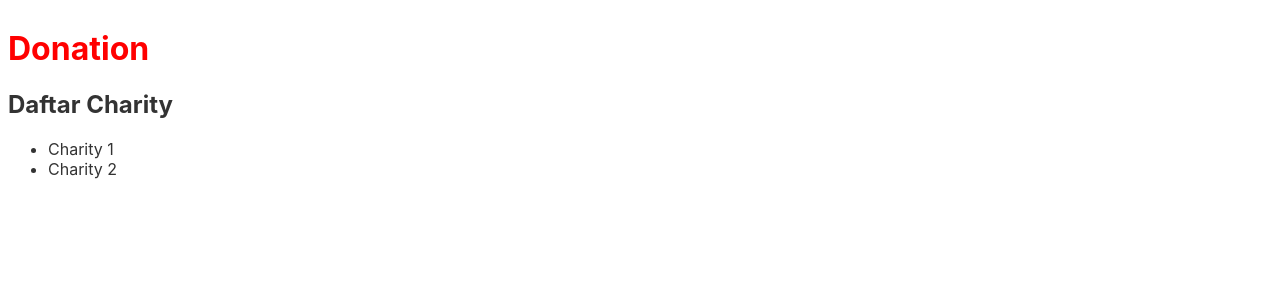
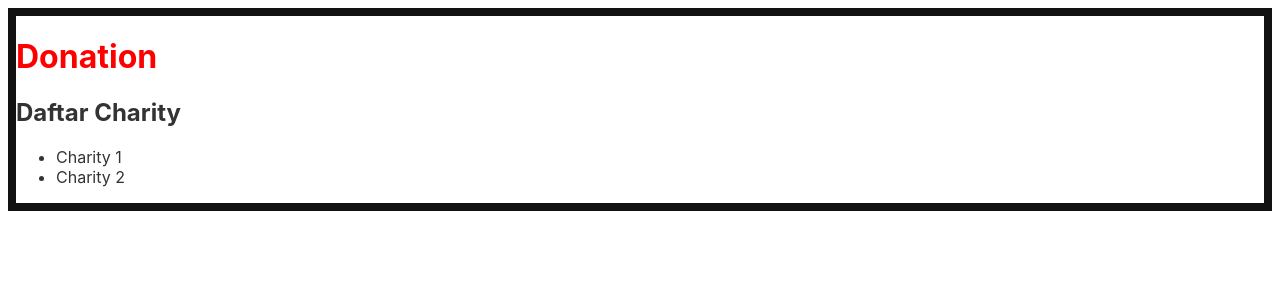
Before and after one commit to msopyan/charity, a Svelte app: page / in a window 1280 px wide. Shown: the top 300 px of the page. Built offline with nearby package versions, Linux system fonts and the light colour scheme.

Commit message:
update css

```diff
--- a/src/App.svelte
+++ b/src/App.svelte
@@ -6,13 +6,18 @@
 	  title = " Donation";
   }, 2000);
 </script>
+<div>
+	<h1>{title}</h1>
+	<CharityList />
+</div>
 
-<h1>{title}</h1>
-<CharityList />
 
 <style>
 	h1 {
 		size: 3em;
 		color: red;
 	}
+	div {
+		border: 0.5em solid #121212
+	}
 </style>
--- a/src/CharityList.svelte
+++ b/src/CharityList.svelte
@@ -1,5 +1,7 @@
-<h2>Daftar Charity</h2>
-<ul>
-    <li>Charity 1</li>
-    <li>Charity 2</li>
-</ul>
+<div>
+    <h2>Daftar Charity</h2>
+    <ul>
+        <li>Charity 1</li>
+        <li>Charity 2</li>
+    </ul>
+</div>
```
